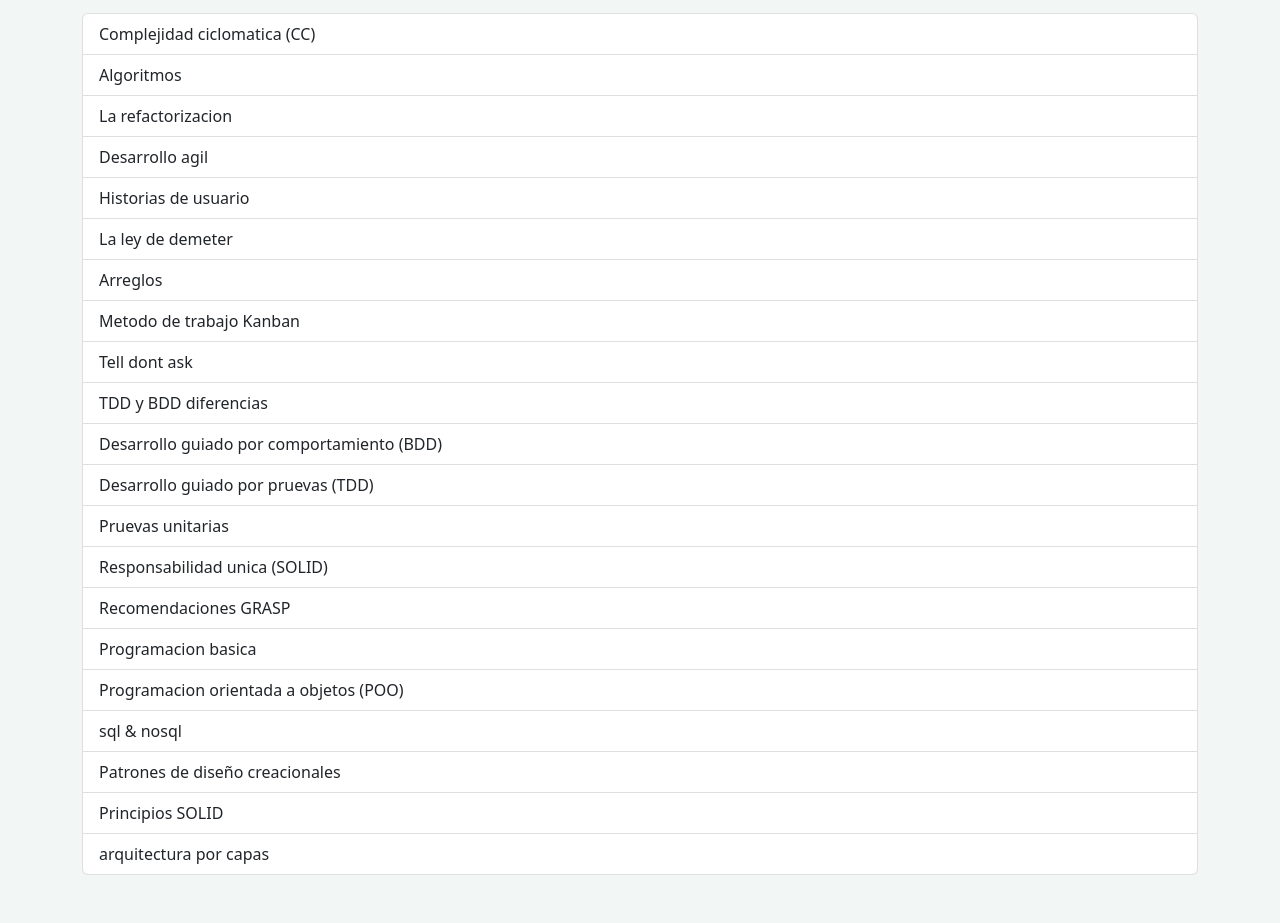
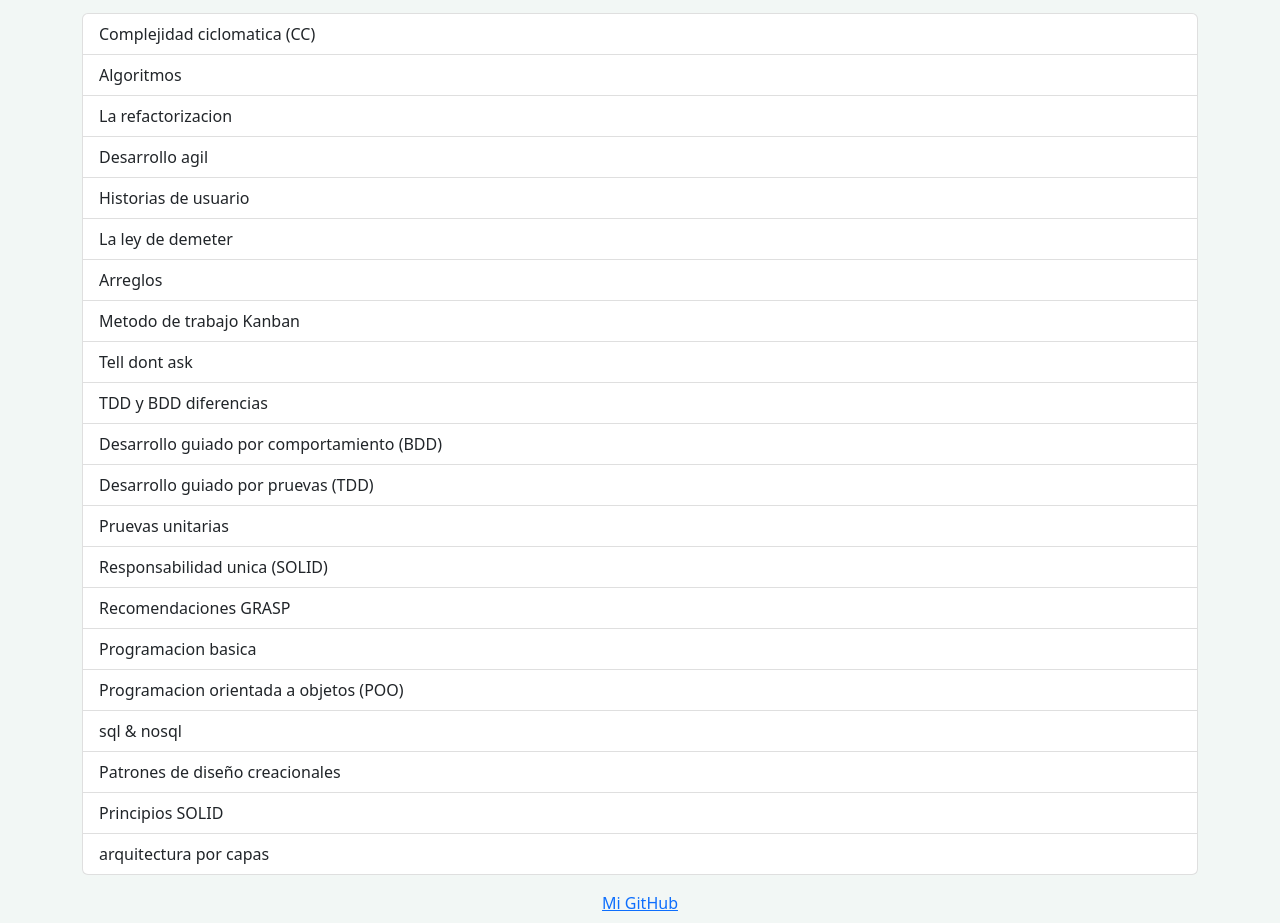
Before and after one commit to CiroMirkin/apuntesSitioWeb, a plain HTML site: page index.html in a window 1280 px wide. Shown: the part 145-1068 px from the top of the page. Before the commit the page ends 1020 px from the top, so only its background shows below. Drawn offline with nearby package versions, Linux system fonts and the light colour scheme.

Commit message:
agregado: pie de pagina

```diff
--- a/index.html
+++ b/index.html
@@ -32,8 +32,9 @@
         <header class="fs-4 font-monospace mb-3 mt-4">Apuntes (<span id="noteCount" class="fw-bold"></span>):</header>
         <div class="list-group" id="note-list"> </div>
     </main>
-	<footer class="footer"></footer>
-
+	<footer class="mt-2 py-2 text-center">
+        <a href="https://github.com/CiroMirkin/">Mi GitHub</a>
+    </footer>
 
     <script src="./index.js" type="module"></script>
     <!-- JavaScript Bundle with Popper -->
```
